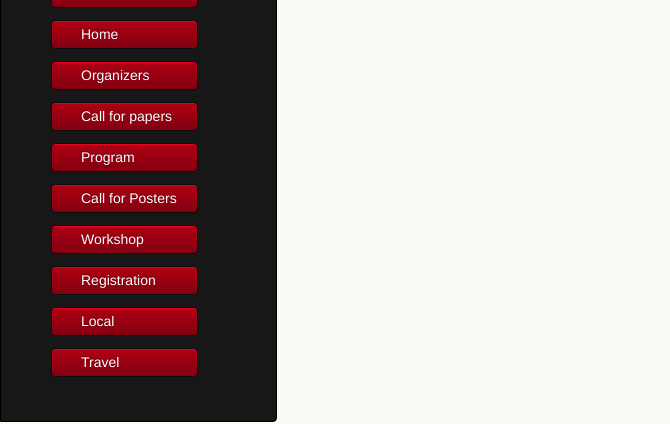
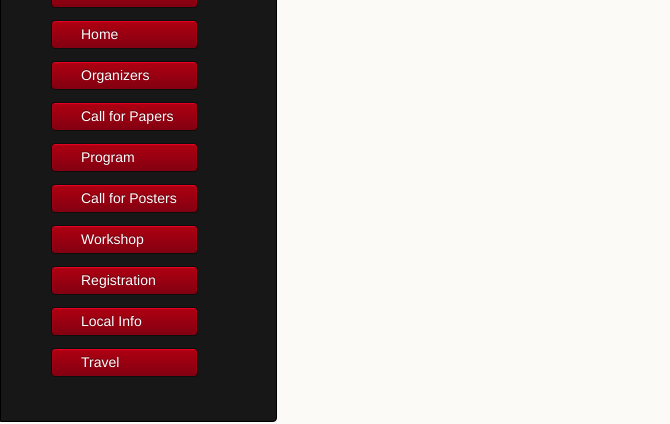
Before and after one commit to www-aplas/www-aplas.github.io, a Jekyll site: the page built from hotels.md, in a window 1280 px wide. Shown: the part 320-744 px from the top of the page, without its empty margins (0-670 px from the left). Built offline with Jekyll 4.4.1, drawn with Linux system fonts in a browser that asks for light colours; our own code applies the rules of GitHub Pages for plain Markdown files; a script that is not in the unit is left out.

Commit message:
Update _config.yml

```diff
--- a/_config.yml
+++ b/_config.yml
@@ -10,7 +10,7 @@ nav:
   url: index.html
 - title: Organizers
   url: org.html
-- title: Call for papers
+- title: Call for Papers
   url: call.html
 - title: Program
   url: program.html
@@ -20,7 +20,7 @@ nav:
   url: workshop.html
 - title: Registration
   url: registration.html
-- title: Local
+- title: Local Info
   url: local.html
 - title: Travel
   url: travel.html
```
